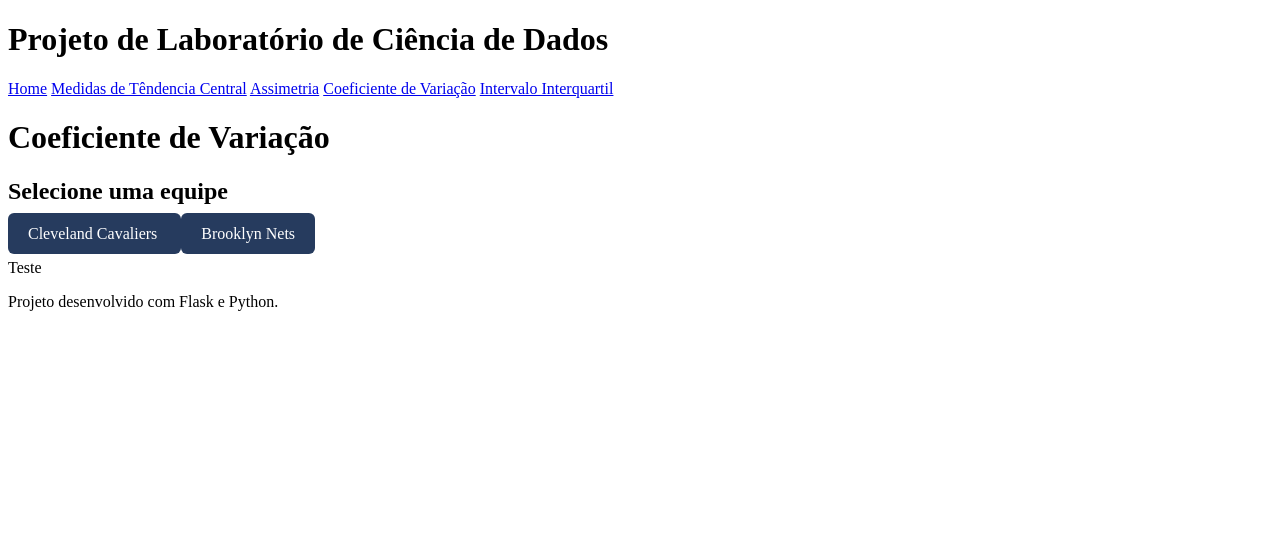
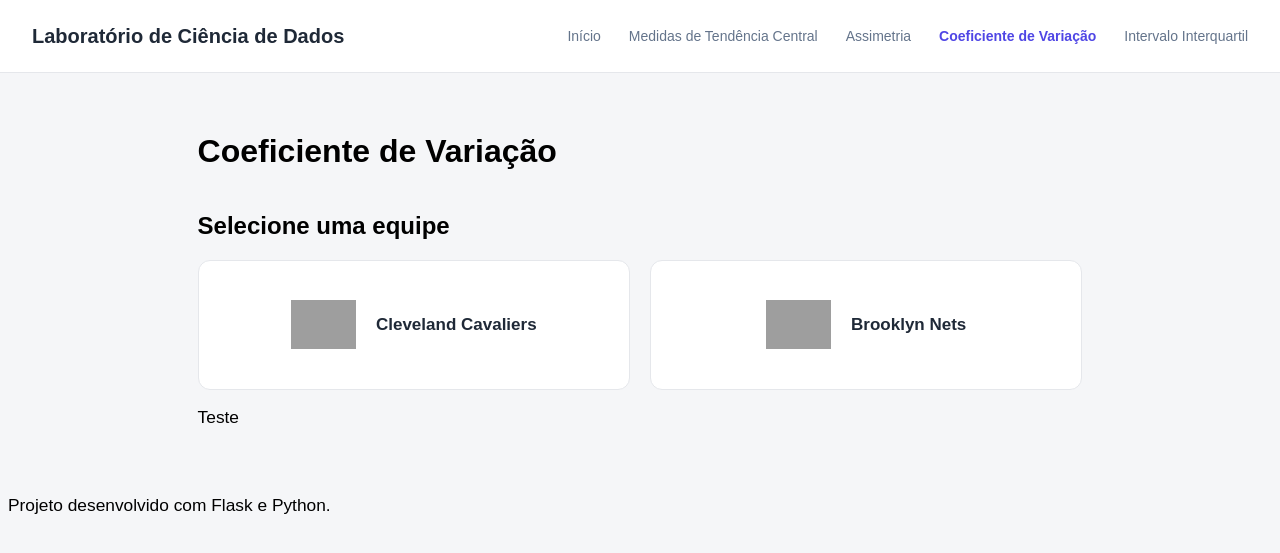
Before and after one commit to ruhtra5000/NBA-LabCD, a Flask app: page /cv/1 in a window 1280 px wide. Shown: the top 553 px of the page. Run offline with Flask 3, Linux system fonts and the light colour scheme; some web fonts are replaced; grey boxes are pictures that could not be loaded.

Commit message:
feat: estilizaçao da navbar e seleçao de time

```diff
--- a/static/style.css
+++ b/static/style.css
@@ -1,20 +1,256 @@
-table {
-    border-collapse: collapse;
+/* GERAL */
+@font-face {
+    font-family: 'Google Sans';
+    src: url('/static/fonts/GoogleSansFlex.ttf') format('truetype');
+    font-weight: 400;
+    font-style: normal;
 }
 
-tr {
-    border-bottom: 1pt solid black;
+body {
+    font-family: 'Google Sans', sans-serif;
+    background-color: #F5F6F8;
+    padding-top: 72px;
+}
+
+main {
+    width: 70%;
+    max-width: 1400px;
+    margin: 0 auto;
+    padding: 32px 0;
+}
+
+h2 {
+    padding-top: 20px;
+}
+
+h3 {
+    padding-top: 10px;
+}
+
+p {
+    text-align: justify;
+    font-size: 13pt;
+}
+
+li {
+    font-size: 13pt;
+    margin-top: 3px;
+    text-align: justify;
+}
+
+/* TABELAS */
+table {
+    width: 100%;
+    border-collapse: separate;
+    border-spacing: 0;
+
+    background-color: #FFFFFF;
+
+    border: 1px solid #E5E7EB;
+    border-radius: 10px;
+
+    overflow: hidden;
+}
+
+thead {
+    background-color: #F9FAFB;
+}
+
+th {
+    padding: 16px;
+    text-align: left;
+
+    color: #475569;
+    font-size: 13px;
+    font-weight: 600;
+
+    border-bottom: 1px solid #E5E7EB;
+}
+
+td {
+    padding: 15px 16px;
+
+    color: #1F2937;
+    font-size: 14px;
+
+    border-bottom: 1px solid #F1F3F5;
+}
+
+tbody tr:last-child td {
+    border-bottom: none;
+}
+
+tbody tr:hover {
+    background-color: #F9FAFB;
+}
+
+/* NAVBAR */
+.navbar {
+    position: fixed;
+    top: 0;
+    left: 0;
+    width: 100%;
+    height: 72px;
+
+    background-color: #FFFFFF;
+    border-bottom: 1px solid #E5E7EB;
+
+    z-index: 1000;
+}
+
+.navbar-container {
+    max-width: 1400px;
+    height: 100%;
+    margin: 0 auto;
+    padding: 0 32px;
+
+    display: flex;
+    align-items: center;
+    justify-content: space-between;
+}
+
+.logo {
+    text-decoration: none;
+    color: #1F2937;
+    font-size: 20px;
+    font-weight: 700;
+}
+
+.nav-links {
+    display: flex;
+    align-items: center;
+    gap: 28px;
+}
+
+.nav-links a {
+    text-decoration: none;
+    color: #64748B;
+    font-size: 14px;
+    font-weight: 500;
+
+    transition: color 0.2s ease;
+}
+
+.nav-links a:hover {
+    color: #4F46E5;
+}
+
+.nav-links a.active {
+    color: #4F46E5;
+    font-weight: 600;
+}
+
+/* SELEÇÃO DOS TIMES */
+.selecao-times {
+    width: 100%;
+}
+
+
+.botoes-times {
+    display: grid;
+    grid-template-columns: repeat(2, minmax(0, 1fr));
+    gap: 20px;
 }
 
 .botao-time {
-    padding: 12px 20px;
-    background-color: #263b5e;
-    color: white;
+    display: flex;
+    align-items: center;
+    justify-content: center;
+    gap: 20px;
+
+    min-height: 80px;
+    padding: 24px;
+
+    background-color: #FFFFFF;
+    border: 1px solid #E5E7EB;
+    border-radius: 12px;
+
+    color: #1F2937;
     text-decoration: none;
-    border-radius: 6px;
+    font-size: 17px;
+    font-weight: 600;
+
+    transition: all 0.2s ease;
+}
+
+.botao-time img {
+    width: 65px;
+    height: 65px;
+    object-fit: contain;
+
+    filter: grayscale(100%);
+    transition: transform 0.2s ease;
+}
+
+.botao-time:hover {
+    border-color: #A5B4FC;
+    background-color: #FAFAFF;
+    transform: translateY(-2px);
+}
+
+.botao-time:hover img {
+    transform: scale(1.08);
 }
 
 .botao-time.selecionado {
-    background-color: #e67e22;
-    font-weight: bold;
+    border: 2px solid #4F46E5;
+    background-color: #F5F5FF;
+    color: #4338CA;
 }
+
+.botao-time.selecionado img {
+    filter: grayscale(100%);
+}
+
+@media (max-width: 600px) {
+    .botoes-times {
+        grid-template-columns: 1fr;
+    }
+
+    .botao-time {
+        min-height: 100px;
+    }
+}
+
+/* CARDS EXPLICAÇÃO */
+.explicacao-teste {
+    width: 100%;
+    box-sizing: border-box;
+
+    background-color: #FFFFFF;
+    border: 1px solid #E5E7EB;
+    border-radius: 12px;
+
+    padding: 28px;
+    margin-bottom: 24px;
+}
+
+.explicacao-teste .explicacao-teste-titulo {
+    font-size: 23px;
+    font-weight: 600;
+}
+
+.explicacao-teste h3 {
+    color: #1F2937;
+    font-size: 17px;
+    font-weight: 600;
+
+    margin-top: 20px;
+    margin-bottom: 12px;
+}
+
+.explicacao-teste h3:first-child {
+    margin-top: 0;
+}
+
+.explicacao-teste p {
+    color: #475569;
+    font-size: 14px;
+    line-height: 1.8;
+
+    margin-bottom: 14px;
+}
+
+.explicacao-teste p:last-child {
+    margin-bottom: 0;
+}
--- a/templates/base.html
+++ b/templates/base.html
@@ -13,17 +13,41 @@
 </head>
 
 <body>
+    <header class="navbar">
+        <div class="navbar-container">
 
-    <header>
-        <h1>Projeto de Laboratório de Ciência de Dados</h1>
+            <a href="{{ url_for('inicio') }}" class="logo">
+                <span>Laboratório de Ciência de Dados</span>
+            </a>
 
-        <nav>
-            <a href="{{ url_for('inicio') }}">Home</a>
-            <a href="{{ url_for('medidasTendCentral', time='Cleveland Cavaliers') }}">Medidas de Têndencia Central</a>
-            <a href="{{ url_for('assimetria', time='Cleveland Cavaliers') }}">Assimetria</a>
-            <a href="{{ url_for('coefVariacao', time='Cleveland Cavaliers') }}">Coeficiente de Variação</a>
-            <a href="{{ url_for('intervInterquartil', time='Cleveland Cavaliers') }}">Intervalo Interquartil</a>
-        </nav>
+            <nav class="nav-links">
+                <a href="{{ url_for('inicio') }}"
+                class="{% if request.endpoint == 'inicio' %}active{% endif %}">
+                    Início
+                </a>
+
+                <a href="{{ url_for('medidasTendCentral', time='Cleveland Cavaliers') }}"
+                class="{% if request.endpoint == 'medidasTendCentral' %}active{% endif %}">
+                    Medidas de Tendência Central
+                </a>
+
+                <a href="{{ url_for('assimetria', time='Cleveland Cavaliers') }}"
+                class="{% if request.endpoint == 'assimetria' %}active{% endif %}">
+                    Assimetria
+                </a>
+
+                <a href="{{ url_for('coefVariacao', time='Cleveland Cavaliers') }}"
+                class="{% if request.endpoint == 'coefVariacao' %}active{% endif %}">
+                    Coeficiente de Variação
+                </a>
+
+                <a href="{{ url_for('intervInterquartil', time='Cleveland Cavaliers') }}"
+                class="{% if request.endpoint == 'intervInterquartil' %}active{% endif %}">
+                    Intervalo Interquartil
+                </a>
+            </nav>
+
+        </div>
     </header>
 
     <main>
--- a/templates/cv.html
+++ b/templates/cv.html
@@ -8,19 +8,31 @@
 
     <h1>Coeficiente de Variação</h1>
 
+    <section class="selecao-times">
         <h2>Selecione uma equipe</h2>
 
         <div class="botoes-times">
+
             <a href="{{ url_for('coefVariacao', time='Cleveland Cavaliers') }}"
             class="botao-time {% if time_selecionado == 'Cleveland Cavaliers' %}selecionado{% endif %}">
-            Cleveland Cavaliers
+
+                <img src="{{ url_for('static', filename='images/cavaliers.png') }}"
+                    alt="Logo Cleveland Cavaliers">
+
+                <span>Cleveland Cavaliers</span>
             </a>
 
             <a href="{{ url_for('coefVariacao', time='Brooklyn Nets') }}"
             class="botao-time {% if time_selecionado == 'Brooklyn Nets' %}selecionado{% endif %}">
-            Brooklyn Nets
+
+                <img src="{{ url_for('static', filename='images/nets.png') }}"
+                    alt="Logo Brooklyn Nets">
+
+                <span>Brooklyn Nets</span>
             </a>
+
         </div>
+    </section>
 
     <p>Teste</p>
 
```
Also changed, not shown: templates/assimetria.html (+14 -2 lines), templates/iqr.html (+14 -2 lines). Lines whose indentation alone changed are shown as unchanged.
